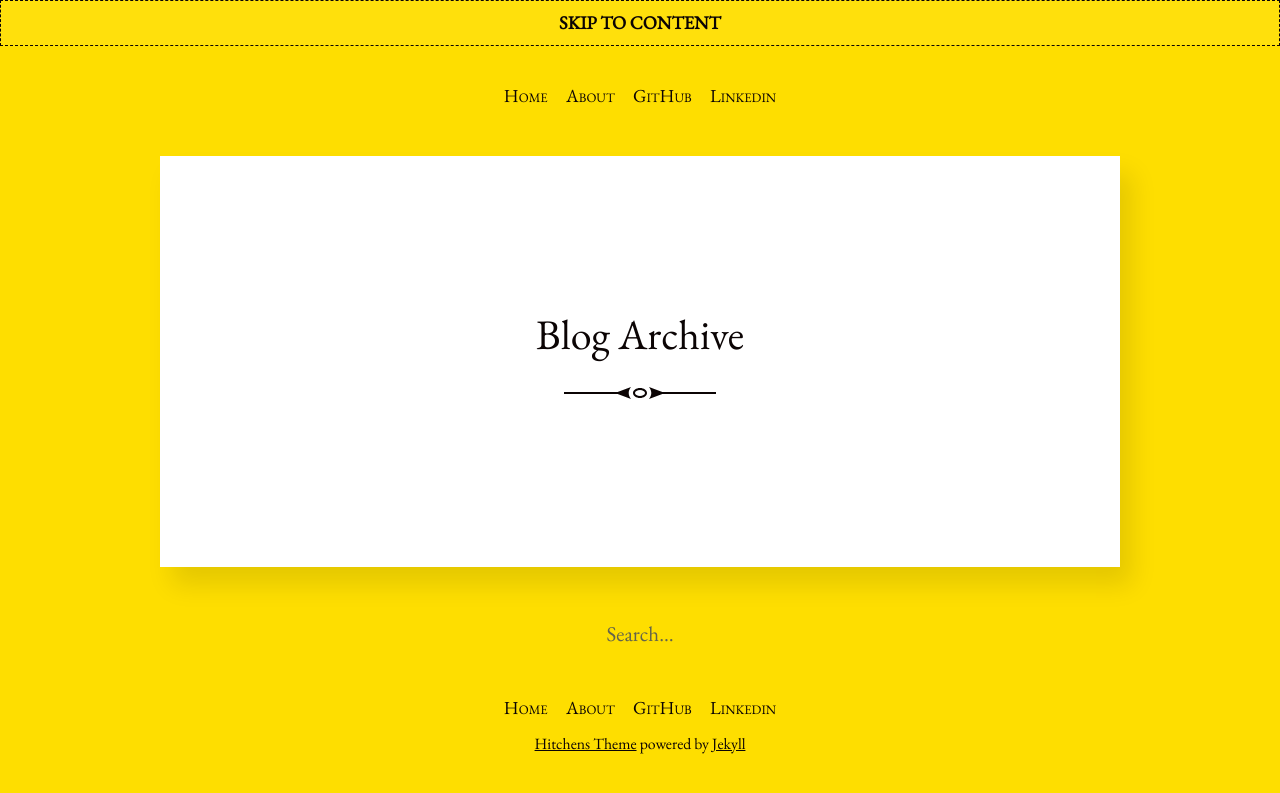
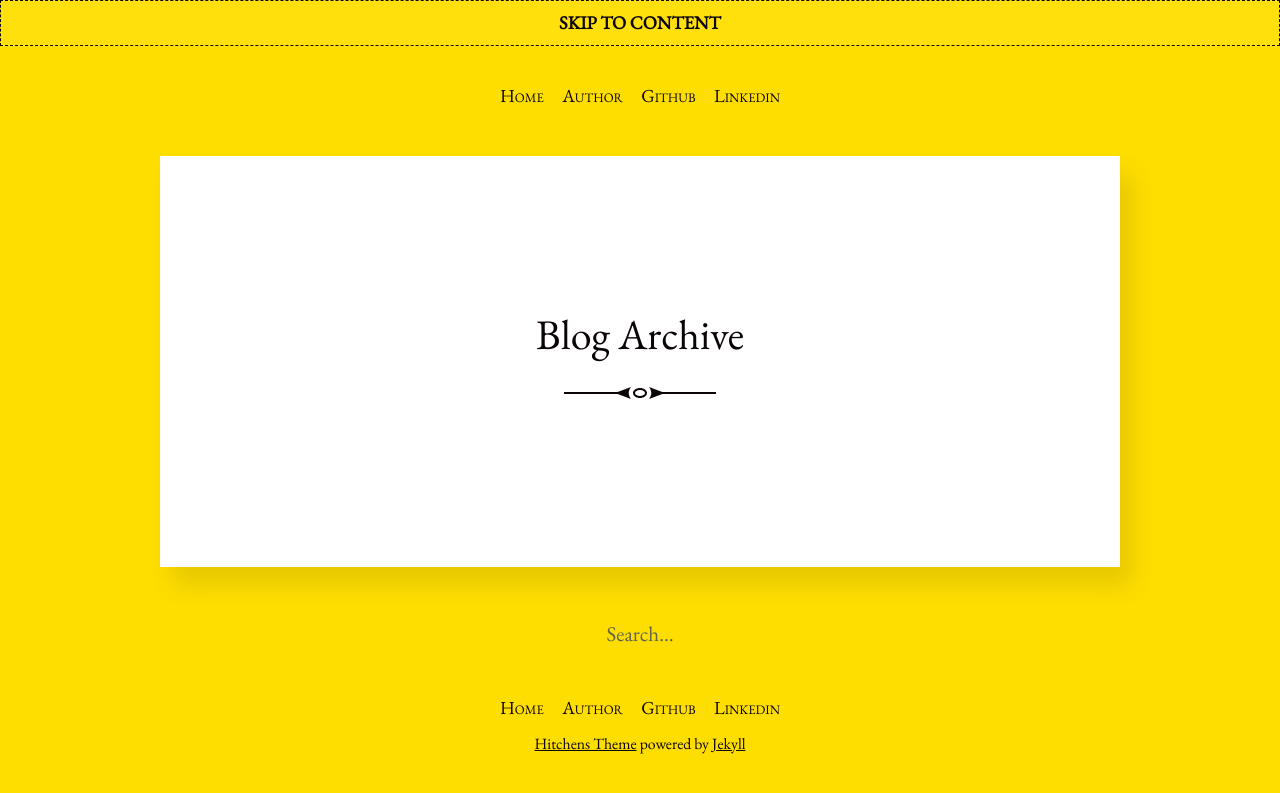
Before and after one commit to gopi-suvanam/gopi-suvanam.github.io, a Jekyll site: the page built from archive.md, in a window 1280 px wide. Shown: the top 793 px of the page. Built offline with Jekyll 4.4.1, drawn with Linux system fonts in a browser that asks for light colours.

Commit message:
Update menu.yml

```diff
--- a/_data/menu.yml
+++ b/_data/menu.yml
@@ -1,7 +1,7 @@
-- title: About
+- title: Author
   url: /about.html
 
-- title: GitHub
+- title: Github
   url: https://github.com/gopi-suvanam
 
 - title: Linkedin
```
